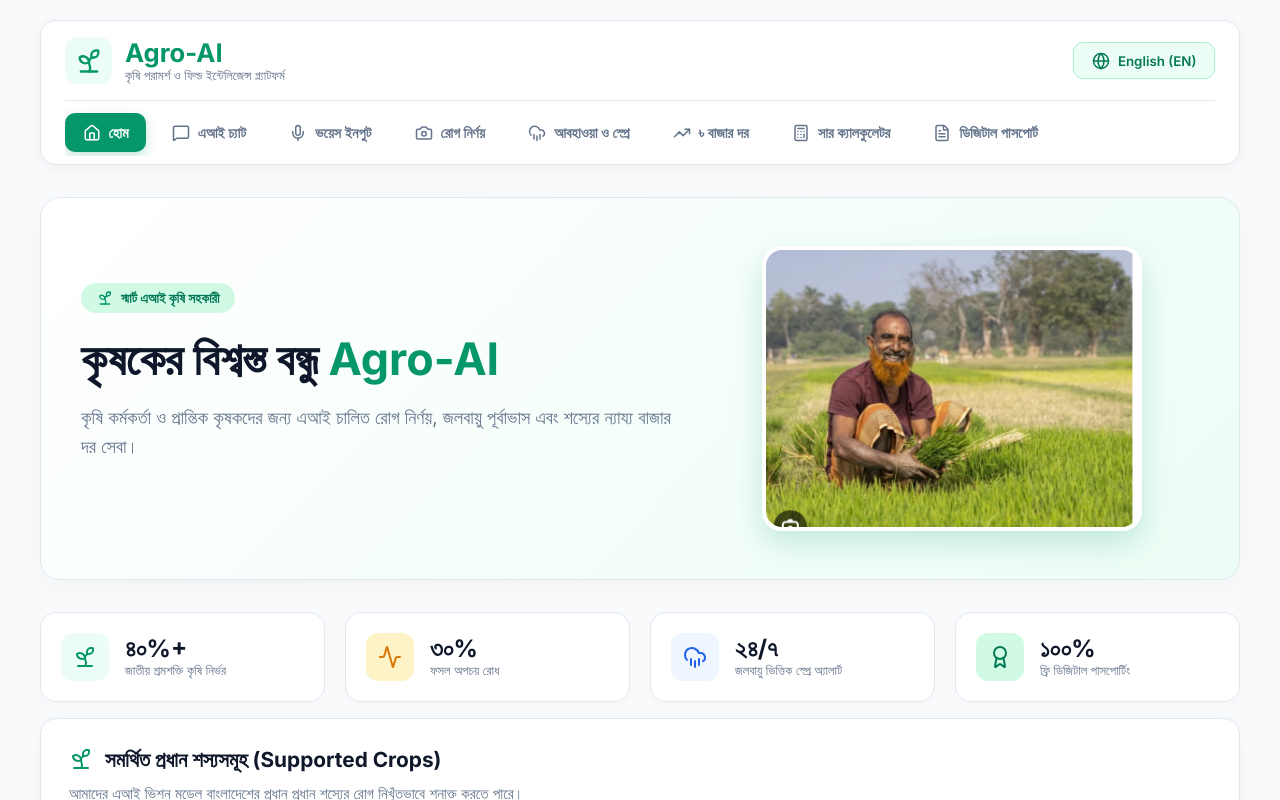
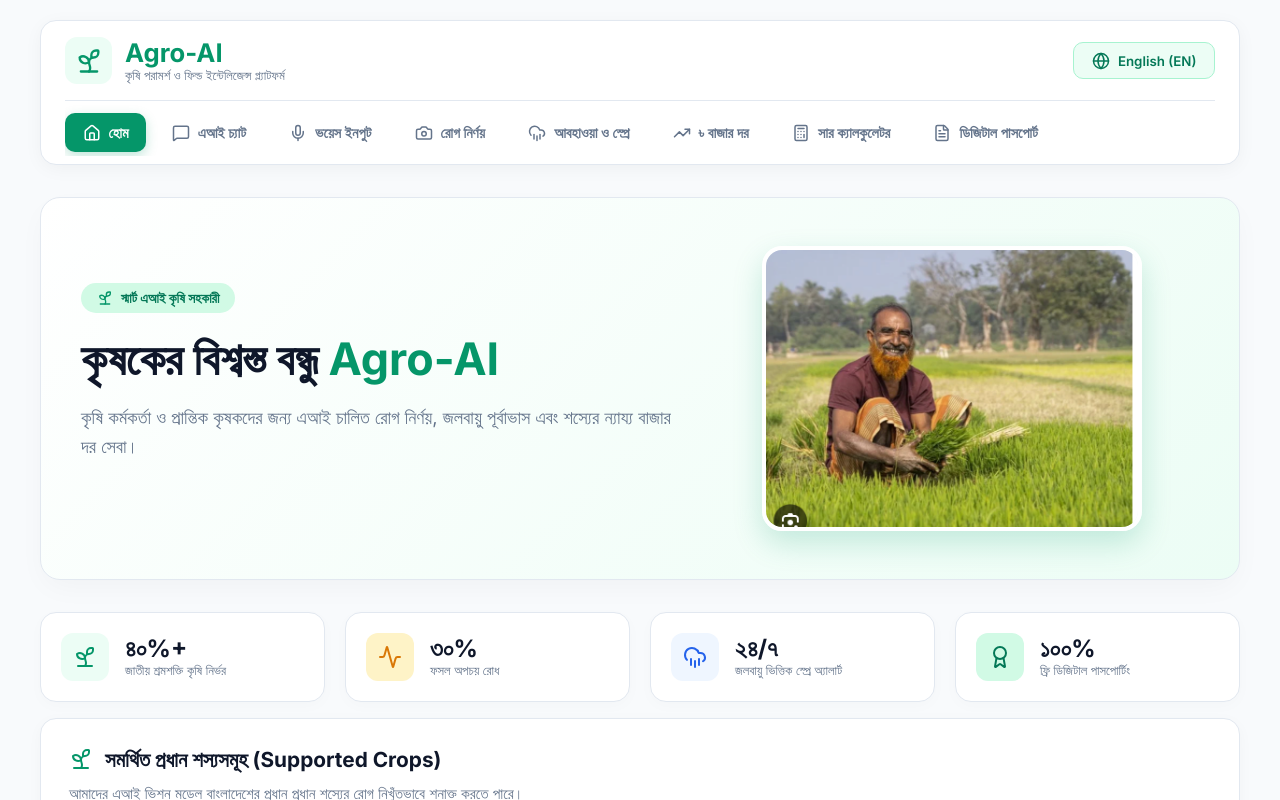
Before and after one commit to sabrinamaimon/agro-ai, a React app in the folder frontend/: page / in a window 1280 px wide. Shown: the top 800 px of the page. Built offline with nearby package versions, Linux system fonts and the light colour scheme; no server answers; the HTML template or start-up script is replaced by a standard one.

Commit message:
style: crop slightly more from the bottom side of farmer photo

```diff
--- a/frontend/src/App.css
+++ b/frontend/src/App.css
@@ -180,7 +180,7 @@ body {
   max-width: 380px;
   aspect-ratio: 4 / 3;
   object-fit: cover;
-  object-position: center 25%;
+  object-position: center 40%;
   border-radius: 20px;
   box-shadow: 0 12px 30px rgba(5, 150, 105, 0.2);
   border: 4px solid #FFFFFF;
```
